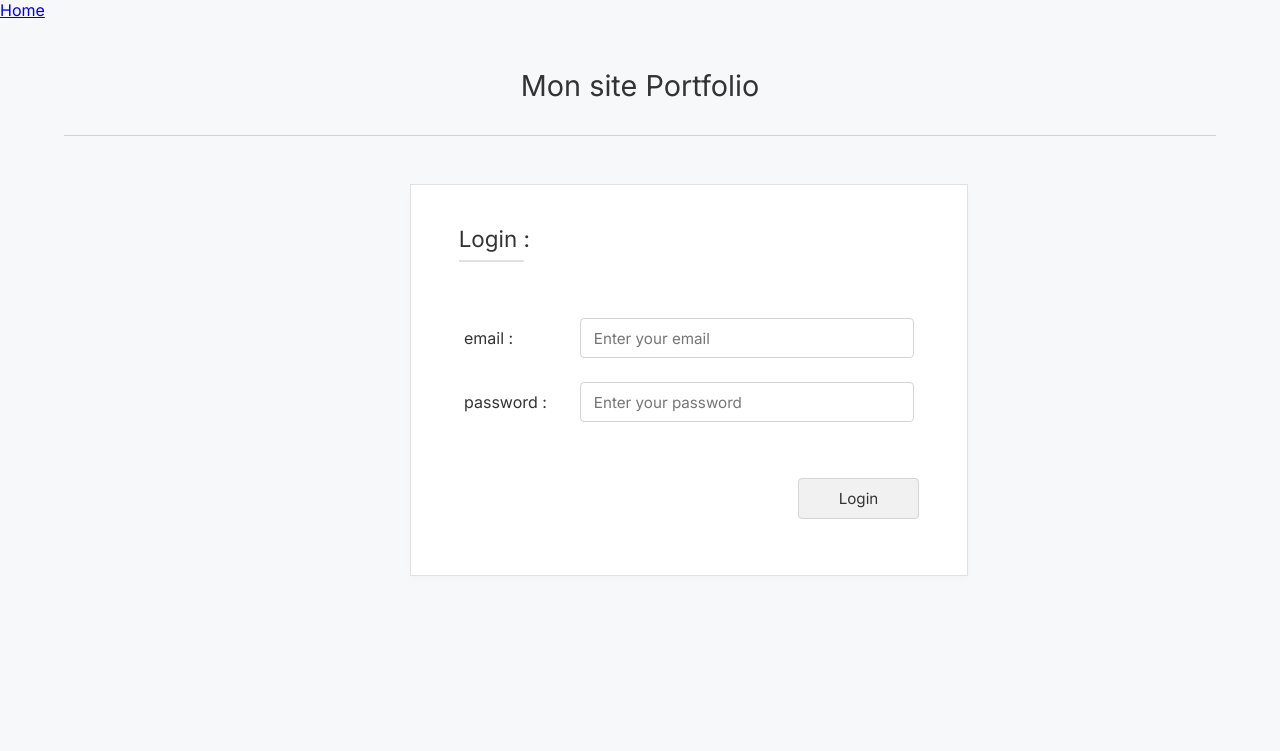
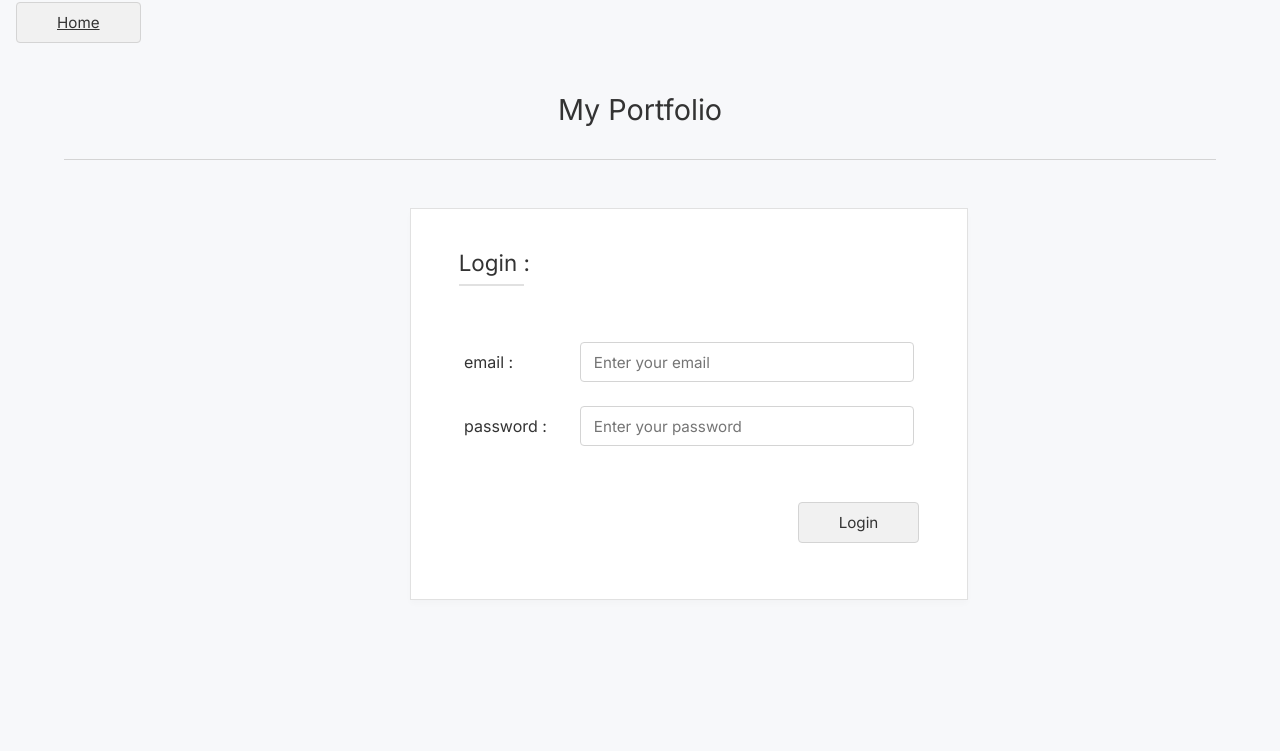
Before and after one commit to Phonoxe/resume-website, a FastAPI app: page /login in a window 1280 px wide. Shown: the top 751 px of the page. Run offline with FastAPI, Linux system fonts and the light colour scheme.

Commit message:
made the Home link have a button look (class='btn') and fixed the other double buttons

```diff
--- a/templates/base.html
+++ b/templates/base.html
@@ -15,6 +15,10 @@
             display: flex;
             flex-direction: column;
             min-height: 100vh;
+        }
+
+        nav {
+            padding: 0.75rem 1rem;
         }
 
         /* Header Layout */
@@ -155,11 +159,11 @@
 
 <body>
     <nav>
-        <a href="/">Home</a>
+        <a href="/" class="btn">Home</a>
     </nav>
     <header>
         <div class="header-content">
-            <h1>Mon site Portfolio</h1>
+            <h1>My Portfolio</h1>
         </div>
     </header>
 
--- a/templates/home.html
+++ b/templates/home.html
@@ -6,8 +6,8 @@
 {% block content %}
 <div style="width: 100%;">
     <div class="btn-container-center">
-        <a href="/login" style="text-decoration: none;"><button type="button">Login</button></a>
-        <a href="/sign_up" style="text-decoration: none;"><button type="button">Sign Up</button></a>
+        <a href="/login" class="btn" style="text-decoration: none;">Login</a>
+        <a href="/sign_up" class="btn" style="text-decoration: none;">Sign Up</a>
     </div>
 </div>
 {% endblock %}
```
